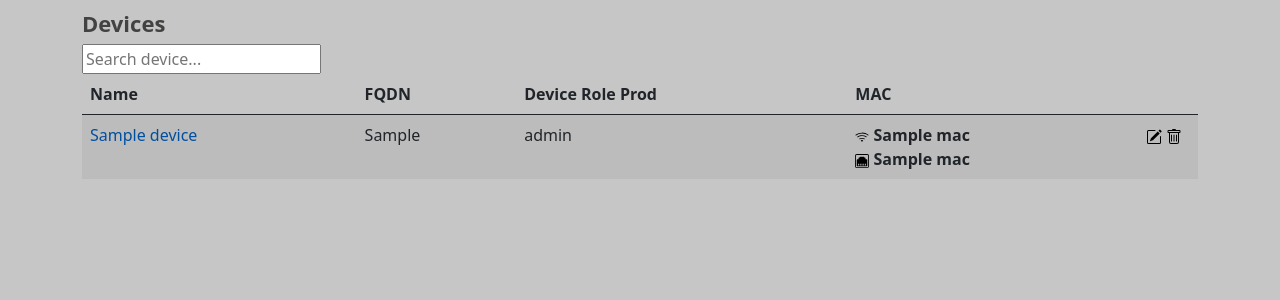
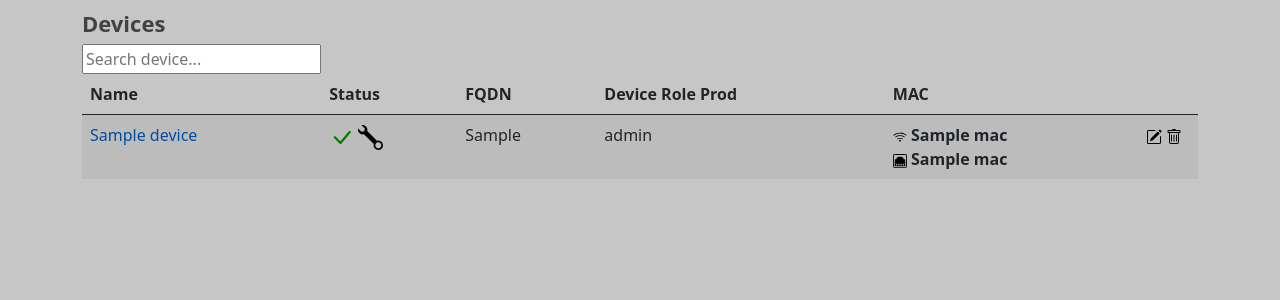
Before and after one commit to UKB-IT-Sec/NAC-Service-Portal, a Django app: template src/templates/devices.html in a window 1280 px wide. Shown: the part 56-356 px from the top of the page. Run offline with Django 5.2, Linux system fonts and the light colour scheme; the template is opened without the code that fills it: most values are stand-ins (such as "Sample title", 1, 10 or a date in 2020).

Commit message:
add status with icons,add hover-feature

```diff
--- a/src/static/default.css
+++ b/src/static/default.css
@@ -40,7 +40,6 @@ td {
 .inline {
   display: inline;
 }
-
 .link-button {
   background: none;
   border: none;
@@ -59,3 +58,26 @@ td {
 .link-button:active {
   color: red;
 }
+.icon-zoom:hover{
+	transform: scale(1.2);
+}
+.icon-desc {
+	position: relative;
+	display: inline-block;
+  }
+.icon-desc:hover::after {
+	content: attr(desc);
+	font-size: 12px;
+	position: absolute;
+	background: #333;
+	color: white;
+	padding: 3px;
+	border-radius: 10px;
+	pointer-events: none;
+	left: 50%;
+	transform: translateX(-50%);
+	top: 100%;
+	margin-top: 5px;
+	white-space: nowrap;
+	z-index: 2000;
+  }
--- a/src/templates/base.html
+++ b/src/templates/base.html
@@ -10,7 +10,7 @@
         <!-- Bootstrap CSS -->
         <link href="https://cdn.jsdelivr.net/npm/bootstrap@5.0.2/dist/css/bootstrap.min.css" rel="stylesheet" integrity="sha384-EVSTQN3/azprG1Anm3QDgpJLIm9Nao0Yz1ztcQTwFspd3yD65VohhpuuCOmLASjC" crossorigin="anonymous">
 
-		<link rel="stylesheet" href="{% static 'default.css' %}" rel="stylesheet">
+		<link rel="stylesheet" href="{% static 'default.css' %}">
 
 		<link rel="icon" href="{% static 'icons/favicon.svg' %}" sizes="any" type="image/svg+xml">
 
--- a/src/templates/devices.html
+++ b/src/templates/devices.html
@@ -11,6 +11,7 @@
 		<thead>
 			<tr>
 				<th scope="col">Name</th>
+				<th scope="col">Status</th>
 				<th scope="col">FQDN</th>
 				<th scope="col">Device Role Prod</th>
 				<th scope="col">MAC</th>
@@ -23,6 +24,16 @@
 				<a href="{% url 'device_detail' device.pk %}">{{ device.name }}</a>
 			</td>
 			<td>
+				{% if device.appl_NAC_Active %}
+					<span class="icon-desc" desc="Active Device"><img src="{% static 'icons/check-lg.svg' %}" alt="appl_NAC_Active_True" height="25" width="25" class="icon-zoom" /></span>
+				{% else %}
+					<span class="icon-desc" desc="Inactive Device"><img src="{% static 'icons/x-lg.svg' %}" alt="appl_NAC_Active_False" height="25" width="25" class="icon-zoom" /></span>
+				{% endif %}
+				{% if device.appl_NAC_Install %}
+					<span class="icon-desc" desc="Install"><img src="{% static 'icons/wrench.svg' %}" alt="appl_NAC_Install" height="25" width="25" class="icon-zoom"/></span>
+				{% endif %}
+			</td>
+			<td>
 				{{ device.appl_NAC_FQDN }}
 			</td>
 			<td>
@@ -32,7 +43,7 @@
 				{% for mac in device.get_appl_NAC_macAddressAIR %}
 					<b>
 						{% if mac != None %}
-							<img src="{% static 'icons/wifi.svg' %}" alt="appl_NAC_macAddressAIR" height="14" width="14">
+							<span class="icon-desc" desc="macAddressAIR"><img src="{% static 'icons/wifi.svg' %}" alt="appl_NAC_macAddressAIR" height="14" width="14" class="icon-zoom"/></span>
 							<b> {{mac}}</b> <br />
 						{% endif %}
 					</b>
@@ -40,7 +51,7 @@
 				{% for mac in device.get_appl_NAC_macAddressCAB %}
 					<b>
 						{% if mac != None %}
-							<img src="{% static 'icons/ethernet.svg' %}" alt="appl_NAC_macAddressCAB" height="14" width="14">
+						<span class="icon-desc" desc="macAddressCAB"><img src="{% static 'icons/ethernet.svg' %}" alt="appl_NAC_macAddressCAB" height="14" width="14" class="icon-zoom"/></span>
 							<b> {{mac}}</b> <br />
 						{% endif %}
 					</b>
@@ -48,10 +59,11 @@
 			</td>
 			<td>
 				<a href="{% url 'device_edit' device.pk %}">
-					<img src="{% static 'icons/pencil-square.svg' %}" alt="edit" height="16" width="16">
+					<span class="icon-desc" desc="edit"><img src="{% static 'icons/pencil-square.svg' %}" alt="edit" height="16" width="16" class="icon-zoom"/></span>
+
 				</a>
 				<a href="{% url 'device_delete' device.pk %}">
-					<img src="{% static 'icons/trash.svg' %}" alt="delete" height="16" width="16">
+					<span class="icon-desc" desc="delete"><img src="{% static 'icons/trash.svg' %}" alt="delete" height="16" width="16" class="icon-zoom"/></span>
 				</a>
 			</td>
 		</tr>
```
Also changed, not shown: src/static/icons/check-lg.svg (added), src/static/icons/wrench.svg (added), src/static/icons/x-lg.svg (added).
